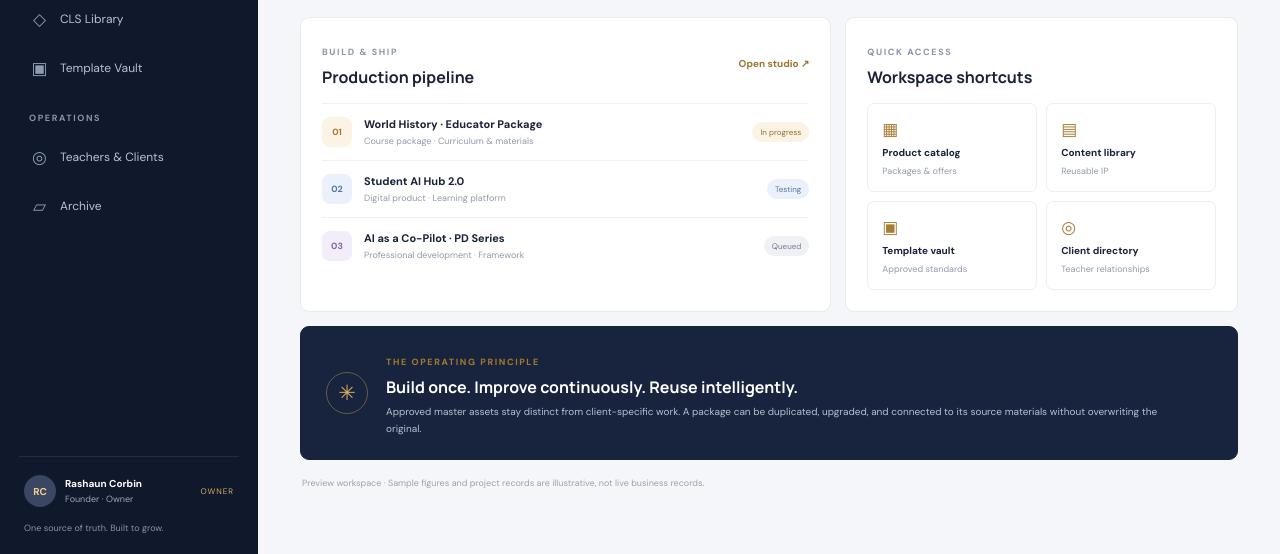
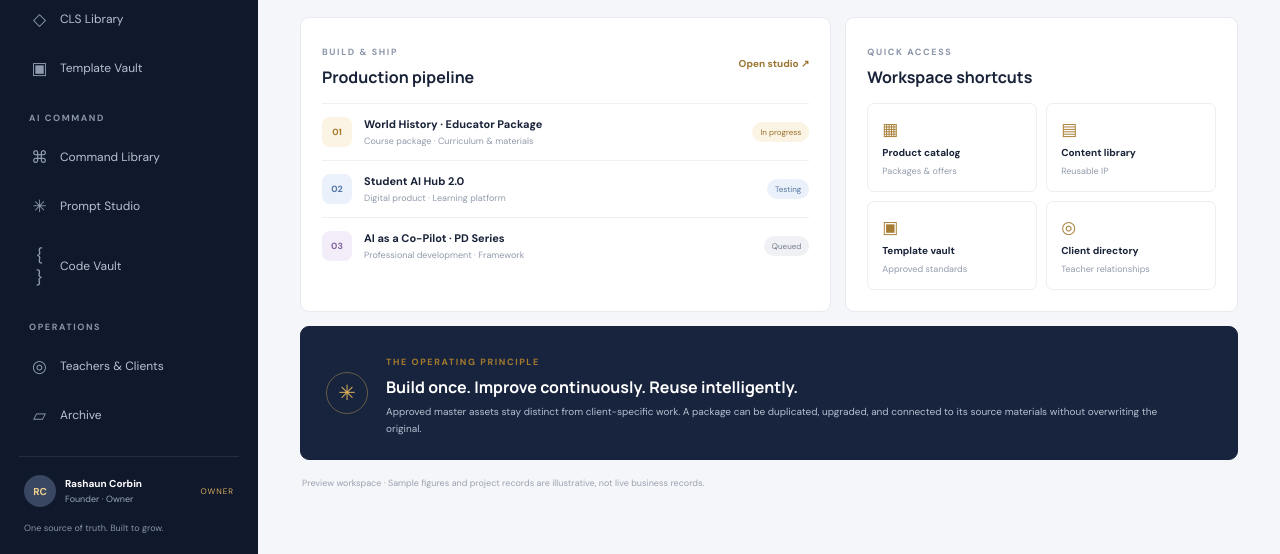
Before and after one commit to rashauncorbin-svg/corbin-student-ai-hub-2, a plain HTML site: page command-center/index.html in a window 1280 px wide. Shown: the part 541-1095 px from the top of the page. Drawn offline with Linux system fonts and the light colour scheme.

Commit message:
Add command and prompt workspaces to navigation

```diff
--- a/command-center/index.html
+++ b/command-center/index.html
@@ -22,6 +22,10 @@
 <a class="nav-link" href="#courses" data-view="courses"><i>▧</i>Course Hubs</a>
 <a class="nav-link" href="#learning-system" data-view="learning-system"><i>◇</i>CLS Library</a>
 <a class="nav-link" href="#templates" data-view="templates"><i>▣</i>Template Vault</a>
+<span class="nav-label">AI COMMAND</span>
+<a class="nav-link" href="#commands" data-view="commands"><i>⌘</i>Command Library</a>
+<a class="nav-link" href="#prompts" data-view="prompts"><i>✳</i>Prompt Studio</a>
+<a class="nav-link" href="#code" data-view="code"><i>{ }</i>Code Vault</a>
 <span class="nav-label">OPERATIONS</span>
 <a class="nav-link" href="#clients" data-view="clients"><i>◎</i>Teachers & Clients</a>
 <a class="nav-link" href="#archive" data-view="archive"><i>▱</i>Archive</a>
```
